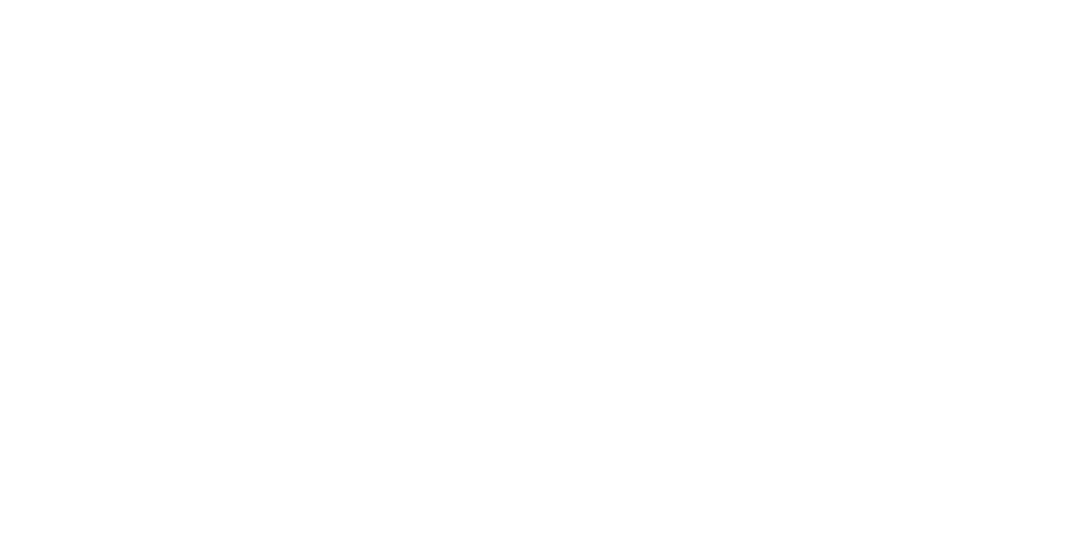
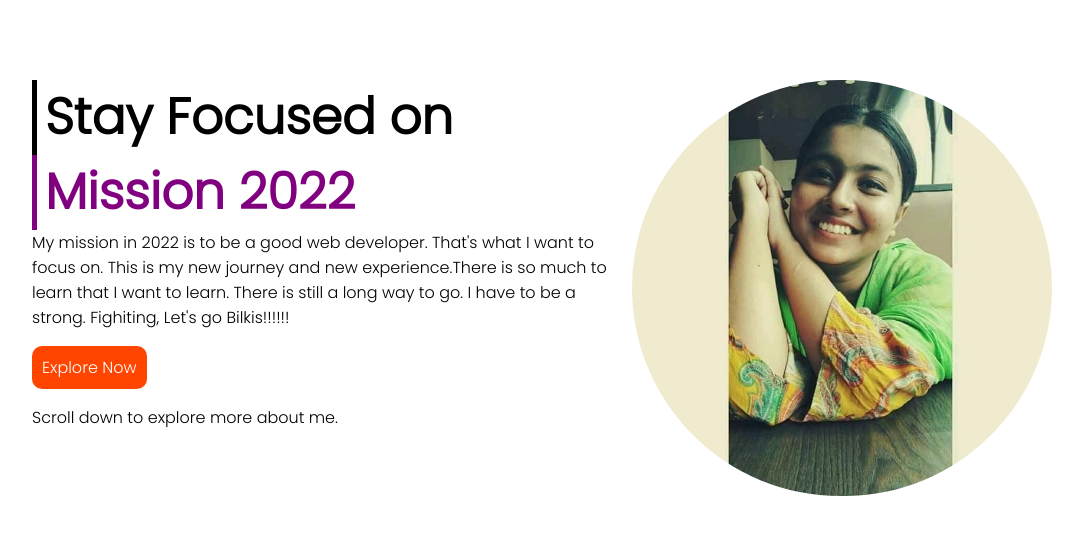
Before and after one commit to bilkis01/Project01, a plain HTML site: page index.html in a window 1280 px wide. Shown: the whole page, without its empty margins (48-1131 px from the left). Drawn offline with Linux system fonts and the light colour scheme.

Commit message:
first Journey

```diff
--- a/index.html
+++ b/index.html
@@ -4,10 +4,31 @@
     <meta charset="UTF-8">
     <meta http-equiv="X-UA-Compatible" content="IE=edge">
     <meta name="viewport" content="width=device-width, initial-scale=1.0">
-    <title>Document</title>
+    <title>My First Project</title>
+    <link rel="preconnect" href="https://fonts.googleapis.com">
+    <link rel="preconnect" href="https://fonts.gstatic.com" crossorigin>
+    <link href="https://fonts.googleapis.com/css2?family=Poppins:wght@300&display=swap" rel="stylesheet">
     <link rel="stylesheet" href="style.css">
 </head>
 <body>
+    <section>
+        <div class="half">
+            <h1>Stay Focused on</h1>
+            <h1 class="purple-color">Mission 2022</h1>
+
+            <p>My mission in 2022 is to be a good web developer. That's what I want to focus on.
+                This is my new journey and new experience.There is so much to learn that I want to learn.
+                There is still a long way to go. I have to be a strong. Fighiting, Let's go Bilkis!!!!!! </p> <br>
+
+                <a class="color-a"  target="_blank" href="#">Explore Now</a> <br> <br>
+
+                <p>Scroll down to explore more about me. </p>
+
+            </div>
+            <div class="half">
+                <img src="images/mahea.jpg" alt="">
+            </div>
+    </section>
 
 </body>
 </html>
--- a/style.css
+++ b/style.css
@@ -0,0 +1,35 @@
+*{
+    margin: 0;
+    padding: 0;
+}
+
+body{
+    font-family: 'Poppins', sans-serif;
+    padding-left: 80px;
+    padding-top: 80px;
+}
+h1{
+    font-size: 50px;
+    padding-left: 8px;
+    border-left: 5px solid;
+}
+.purple-color{
+    color: purple;
+}
+.color-a{
+    text-decoration: none;
+    background-color: orangered;
+    color: white;
+    padding:10px;
+    border-radius: 10px;
+}
+section{
+    display: flex;
+}
+.half{
+    width: 50%;
+}
+.half img{
+    width: 70%;
+    border-radius: 600px;
+}
```
Also changed, not shown: images/mahea.jpg (added), images/tarin.jpg (added).
